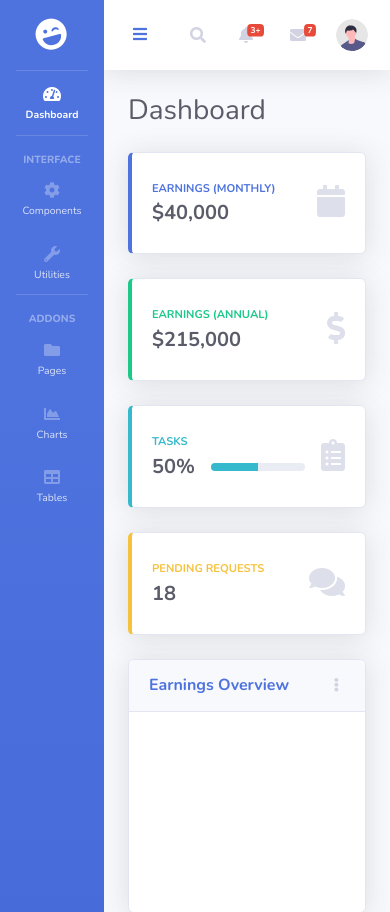
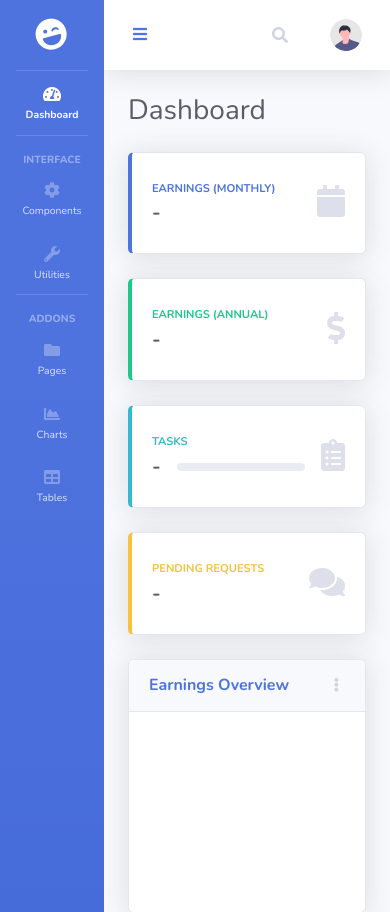
Before and after one commit to Fauzi002/belajar-django, a Django app: template mysite/dashboard/templates/dashboard/dashboard.html in a window 390 px wide. Shown: the top 912 px of the page. Run offline with Django 4.2, Linux system fonts and the light colour scheme; the template is opened without the code that fills it, so the values that code supplies are empty; parts of the project's set-up code (start-up, migrations or seed data) failed here and were passed over; some libraries are stand-ins or nearby versions.

Commit message:
remake dashboard

```diff
--- a/mysite/dashboard/templates/dashboard/base.html
+++ b/mysite/dashboard/templates/dashboard/base.html
@@ -10,7 +10,7 @@
     <meta name="description" content="">
     <meta name="author" content="">
 
-    <title>SB Admin 2 - Dashboard</title>
+    <title>Aplikasi Pendataan - Dashboard</title>
 
     <!-- Custom fonts for this template-->
     <link href="{% static 'vendor/fontawesome-free/css/all.min.css' %}" rel="stylesheet" type="text/css">
@@ -36,7 +36,7 @@
                 <div class="sidebar-brand-icon rotate-n-15">
                     <i class="fas fa-laugh-wink"></i>
                 </div>
-                <div class="sidebar-brand-text mx-3">SB Admin <sup>2</sup></div>
+                <div class="sidebar-brand-text mx-3">SIPENA <sup>V.1</sup></div>
             </a>
 
             <!-- Divider -->
@@ -68,7 +68,6 @@
                     <div class="bg-white py-2 collapse-inner rounded">
                         <h6 class="collapse-header">Custom Components:</h6>
                         <a class="collapse-item" href="buttons.html">Buttons</a>
-                        <a class="collapse-item" href="cards.html">Cards</a>
                     </div>
                 </div>
             </li>
@@ -85,9 +84,6 @@
                     <div class="bg-white py-2 collapse-inner rounded">
                         <h6 class="collapse-header">Custom Utilities:</h6>
                         <a class="collapse-item" href="utilities-color.html">Colors</a>
-                        <a class="collapse-item" href="utilities-border.html">Borders</a>
-                        <a class="collapse-item" href="utilities-animation.html">Animations</a>
-                        <a class="collapse-item" href="utilities-other.html">Other</a>
                     </div>
                 </div>
             </li>
@@ -111,12 +107,6 @@
                     <div class="bg-white py-2 collapse-inner rounded">
                         <h6 class="collapse-header">Login Screens:</h6>
                         <a class="collapse-item" href="login.html">Login</a>
-                        <a class="collapse-item" href="register.html">Register</a>
-                        <a class="collapse-item" href="forgot-password.html">Forgot Password</a>
-                        <div class="collapse-divider"></div>
-                        <h6 class="collapse-header">Other Pages:</h6>
-                        <a class="collapse-item" href="404.html">404 Page</a>
-                        <a class="collapse-item" href="blank.html">Blank Page</a>
                     </div>
                 </div>
             </li>
@@ -144,11 +134,11 @@
             </div>
 
             <!-- Sidebar Message -->
-            <div class="sidebar-card d-none d-lg-flex">
+            <!-- <div class="sidebar-card d-none d-lg-flex">
                 <img class="sidebar-card-illustration mb-2" src="{% static 'img/undraw_rocket.svg' %}" alt="...">
                 <p class="text-center mb-2"><strong>SB Admin Pro</strong> is packed with premium features, components, and more!</p>
                 <a class="btn btn-success btn-sm" href="https://startbootstrap.com/theme/sb-admin-pro">Upgrade to Pro!</a>
-            </div>
+            </div> -->
 
         </ul>
         <!-- End of Sidebar -->
--- a/mysite/dashboard/templates/dashboard/dashboard.html
+++ b/mysite/dashboard/templates/dashboard/dashboard.html
@@ -11,7 +11,7 @@
     <meta name="description" content="">
     <meta name="author" content="">
 
-    <title>SB Admin 2 - Dashboard</title>
+    <title>Aplikasi Pendataan - Dashboard</title>
 
     <!-- Custom fonts for this template-->
     <link href="{% static 'vendor/fontawesome-free/css/all.min.css' %}" rel="stylesheet" type="text/css">
@@ -40,7 +40,7 @@
             </button>
 
             <!-- Topbar Search -->
-            <form
+            <!-- <form
                 class="d-none d-sm-inline-block form-inline mr-auto ml-md-3 my-2 my-md-0 mw-100 navbar-search">
                 <div class="input-group">
                     <input type="text" class="form-control bg-light border-0 small" placeholder="Search for..."
@@ -51,7 +51,7 @@
                         </button>
                     </div>
                 </div>
-            </form>
+            </form> -->
 
             <!-- Topbar Navbar -->
             <ul class="navbar-nav ml-auto">
@@ -82,12 +82,11 @@
 
                 <!-- Nav Item - Alerts -->
                 <li class="nav-item dropdown no-arrow mx-1">
-                    <a class="nav-link dropdown-toggle" href="#" id="alertsDropdown" role="button"
+                    <!-- <a class="nav-link dropdown-toggle" href="#" id="alertsDropdown" role="button"
                         data-toggle="dropdown" aria-haspopup="true" aria-expanded="false">
                         <i class="fas fa-bell fa-fw"></i>
-                        <!-- Counter - Alerts -->
                         <span class="badge badge-danger badge-counter">3+</span>
-                    </a>
+                    </a> -->
                     <!-- Dropdown - Alerts -->
                     <div class="dropdown-list dropdown-menu dropdown-menu-right shadow animated--grow-in"
                         aria-labelledby="alertsDropdown">
@@ -133,12 +132,11 @@
 
                 <!-- Nav Item - Messages -->
                 <li class="nav-item dropdown no-arrow mx-1">
-                    <a class="nav-link dropdown-toggle" href="#" id="messagesDropdown" role="button"
+                    <!-- <a class="nav-link dropdown-toggle" href="#" id="messagesDropdown" role="button"
                         data-toggle="dropdown" aria-haspopup="true" aria-expanded="false">
                         <i class="fas fa-envelope fa-fw"></i>
-                        <!-- Counter - Messages -->
                         <span class="badge badge-danger badge-counter">7</span>
-                    </a>
+                    </a> -->
                     <!-- Dropdown - Messages -->
                     <div class="dropdown-list dropdown-menu dropdown-menu-right shadow animated--grow-in"
                         aria-labelledby="messagesDropdown">
@@ -256,7 +254,7 @@
                                 <div class="col mr-2">
                                     <div class="text-xs font-weight-bold text-primary text-uppercase mb-1">
                                         Earnings (Monthly)</div>
-                                    <div class="h5 mb-0 font-weight-bold text-gray-800">$40,000</div>
+                                    <div class="h5 mb-0 font-weight-bold text-gray-800">-</div>
                                 </div>
                                 <div class="col-auto">
                                     <i class="fas fa-calendar fa-2x text-gray-300"></i>
@@ -274,7 +272,7 @@
                                 <div class="col mr-2">
                                     <div class="text-xs font-weight-bold text-success text-uppercase mb-1">
                                         Earnings (Annual)</div>
-                                    <div class="h5 mb-0 font-weight-bold text-gray-800">$215,000</div>
+                                    <div class="h5 mb-0 font-weight-bold text-gray-800">-</div>
                                 </div>
                                 <div class="col-auto">
                                     <i class="fas fa-dollar-sign fa-2x text-gray-300"></i>
@@ -294,13 +292,11 @@
                                     </div>
                                     <div class="row no-gutters align-items-center">
                                         <div class="col-auto">
-                                            <div class="h5 mb-0 mr-3 font-weight-bold text-gray-800">50%</div>
+                                            <div class="h5 mb-0 mr-3 font-weight-bold text-gray-800">-</div>
                                         </div>
                                         <div class="col">
                                             <div class="progress progress-sm mr-2">
-                                                <div class="progress-bar bg-info" role="progressbar"
-                                                    style="width: 50%" aria-valuenow="50" aria-valuemin="0"
-                                                    aria-valuemax="100"></div>
+
                                             </div>
                                         </div>
                                     </div>
@@ -321,7 +317,7 @@
                                 <div class="col mr-2">
                                     <div class="text-xs font-weight-bold text-warning text-uppercase mb-1">
                                         Pending Requests</div>
-                                    <div class="h5 mb-0 font-weight-bold text-gray-800">18</div>
+                                    <div class="h5 mb-0 font-weight-bold text-gray-800">-</div>
                                 </div>
                                 <div class="col-auto">
                                     <i class="fas fa-comments fa-2x text-gray-300"></i>
```
